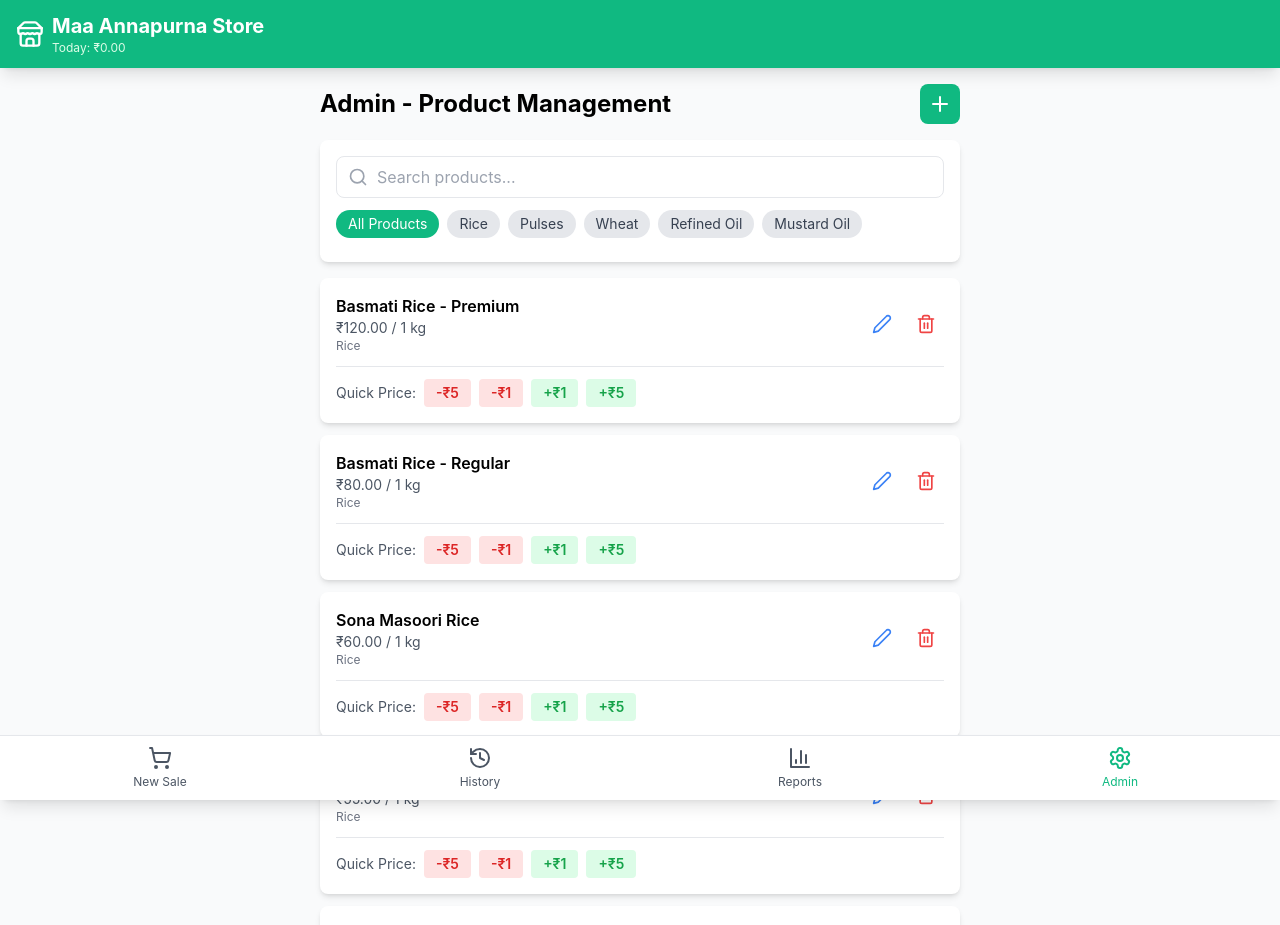
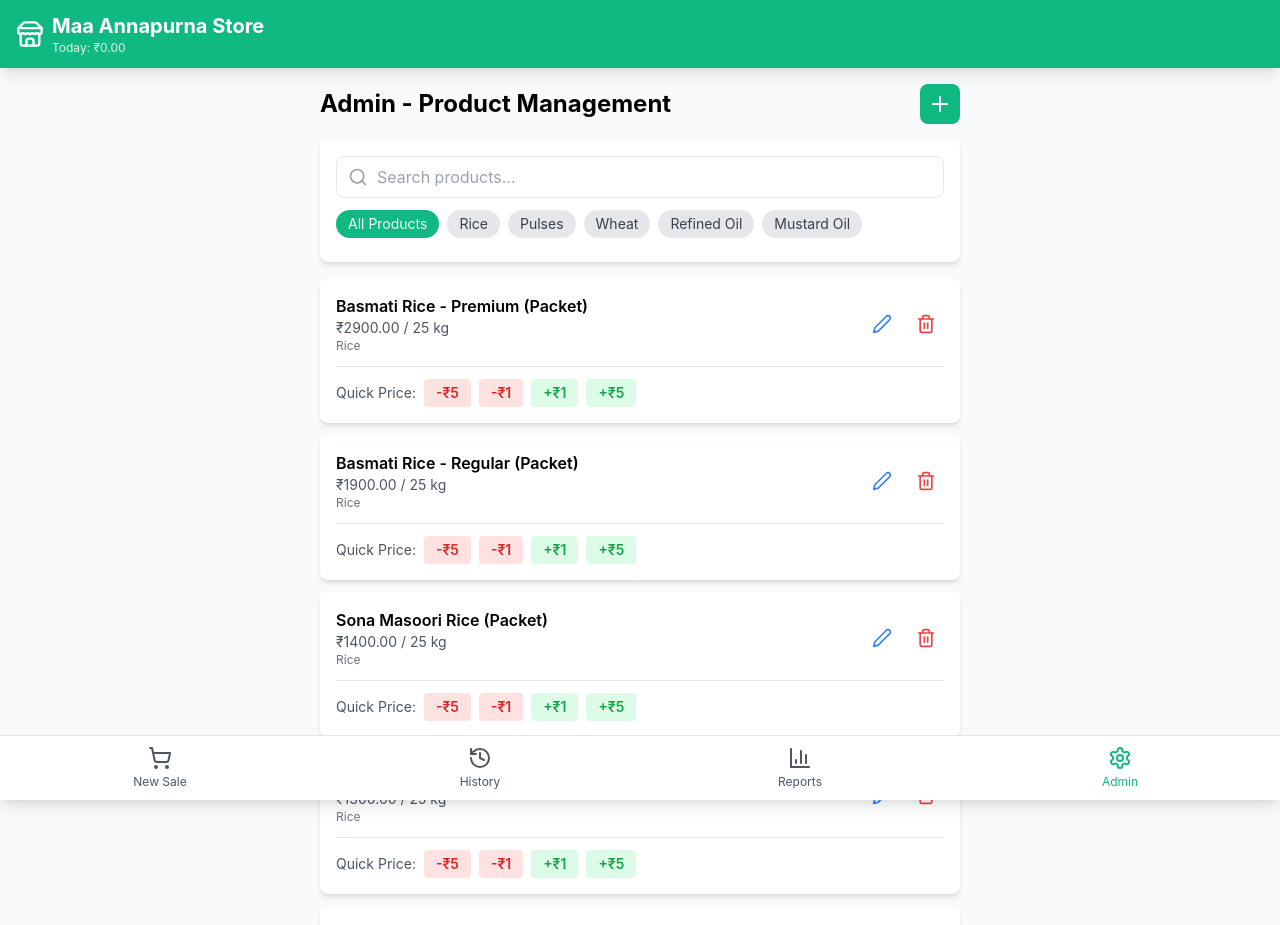
Before and after one commit to manojdalai/shop-sales-tracker, a React (Vite) app: page /shop-sales-tracker/admin in a window 1280 px wide. Shown: the top 925 px of the page. Built offline with nearby package versions, Linux system fonts and the light colour scheme.

Commit message:
Add packet and loose sale options for rice products

```diff
--- a/src/data/products.js
+++ b/src/data/products.js
@@ -1,11 +1,19 @@
 export const products = [
-  // Rice Varieties
-  { id: 1, name: 'Basmati Rice - Premium', price: 120, unit: '1 kg', category: 'rice', image: 'https://images.unsplash.com/photo-1586201375761-83865001e31c?w=400' },
-  { id: 2, name: 'Basmati Rice - Regular', price: 80, unit: '1 kg', category: 'rice', image: 'https://images.unsplash.com/photo-1586201375761-83865001e31c?w=400' },
-  { id: 3, name: 'Sona Masoori Rice', price: 60, unit: '1 kg', category: 'rice', image: 'https://images.unsplash.com/photo-1586201375761-83865001e31c?w=400' },
-  { id: 4, name: 'Kolam Rice', price: 55, unit: '1 kg', category: 'rice', image: 'https://images.unsplash.com/photo-1586201375761-83865001e31c?w=400' },
-  { id: 5, name: 'Brown Rice', price: 90, unit: '1 kg', category: 'rice', image: 'https://images.unsplash.com/photo-1586201375761-83865001e31c?w=400' },
-  { id: 6, name: 'Ponni Rice', price: 50, unit: '1 kg', category: 'rice', image: 'https://images.unsplash.com/photo-1586201375761-83865001e31c?w=400' },
+  // Rice Varieties - Packet (25 kg)
+  { id: 1, name: 'Basmati Rice - Premium (Packet)', price: 2900, unit: '25 kg', category: 'rice', saleType: 'packet', image: 'https://images.unsplash.com/photo-1586201375761-83865001e31c?w=400' },
+  { id: 2, name: 'Basmati Rice - Regular (Packet)', price: 1900, unit: '25 kg', category: 'rice', saleType: 'packet', image: 'https://images.unsplash.com/photo-1586201375761-83865001e31c?w=400' },
+  { id: 3, name: 'Sona Masoori Rice (Packet)', price: 1400, unit: '25 kg', category: 'rice', saleType: 'packet', image: 'https://images.unsplash.com/photo-1586201375761-83865001e31c?w=400' },
+  { id: 4, name: 'Kolam Rice (Packet)', price: 1300, unit: '25 kg', category: 'rice', saleType: 'packet', image: 'https://images.unsplash.com/photo-1586201375761-83865001e31c?w=400' },
+  { id: 5, name: 'Brown Rice (Packet)', price: 2100, unit: '25 kg', category: 'rice', saleType: 'packet', image: 'https://images.unsplash.com/photo-1586201375761-83865001e31c?w=400' },
+  { id: 6, name: 'Ponni Rice (Packet)', price: 1200, unit: '25 kg', category: 'rice', saleType: 'packet', image: 'https://images.unsplash.com/photo-1586201375761-83865001e31c?w=400' },
+
+  // Rice Varieties - Loose (per kg)
+  { id: 101, name: 'Basmati Rice - Premium (Loose)', price: 125, unit: '1 kg', category: 'rice', saleType: 'loose', image: 'https://images.unsplash.com/photo-1586201375761-83865001e31c?w=400' },
+  { id: 102, name: 'Basmati Rice - Regular (Loose)', price: 85, unit: '1 kg', category: 'rice', saleType: 'loose', image: 'https://images.unsplash.com/photo-1586201375761-83865001e31c?w=400' },
+  { id: 103, name: 'Sona Masoori Rice (Loose)', price: 65, unit: '1 kg', category: 'rice', saleType: 'loose', image: 'https://images.unsplash.com/photo-1586201375761-83865001e31c?w=400' },
+  { id: 104, name: 'Kolam Rice (Loose)', price: 60, unit: '1 kg', category: 'rice', saleType: 'loose', image: 'https://images.unsplash.com/photo-1586201375761-83865001e31c?w=400' },
+  { id: 105, name: 'Brown Rice (Loose)', price: 95, unit: '1 kg', category: 'rice', saleType: 'loose', image: 'https://images.unsplash.com/photo-1586201375761-83865001e31c?w=400' },
+  { id: 106, name: 'Ponni Rice (Loose)', price: 55, unit: '1 kg', category: 'rice', saleType: 'loose', image: 'https://images.unsplash.com/photo-1586201375761-83865001e31c?w=400' },
 
   // Pulses Varieties
   { id: 7, name: 'Toor Dal (Arhar)', price: 120, unit: '1 kg', category: 'pulses', image: 'https://images.unsplash.com/photo-1596797882870-8c33deeac224?w=400' },
```
